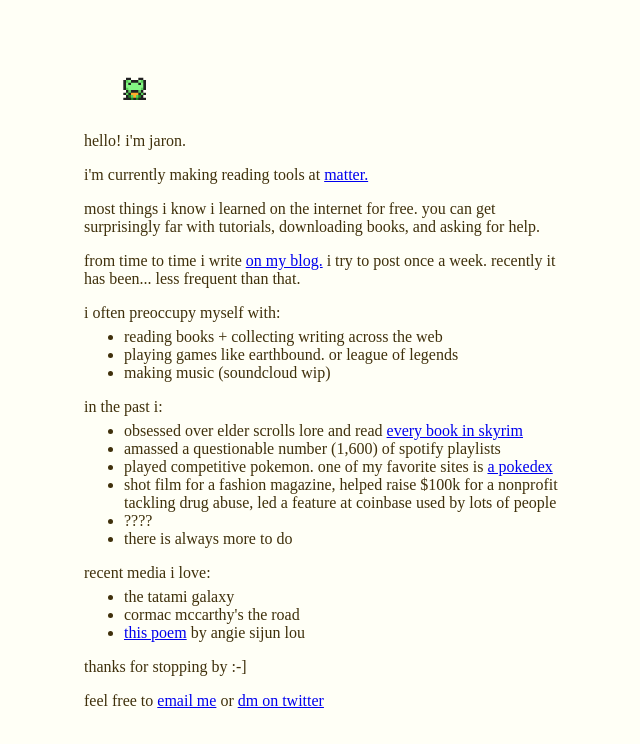
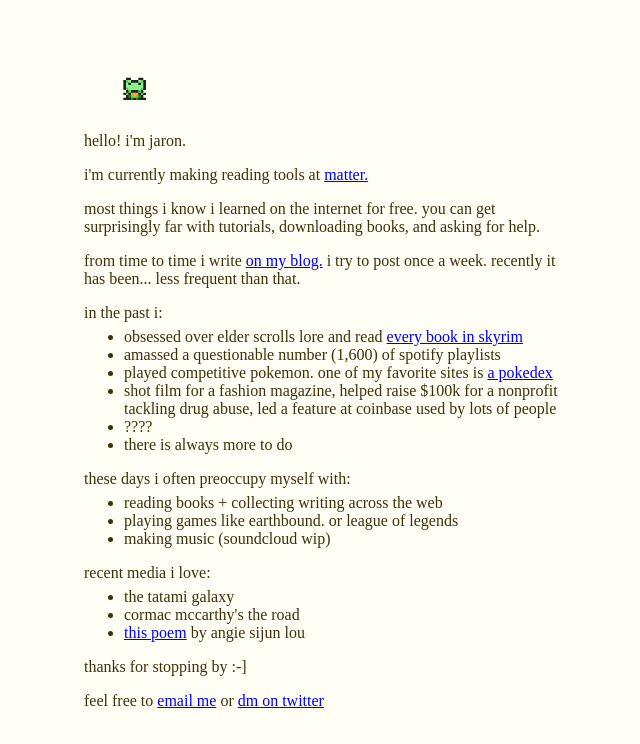
Before and after one commit to jfabular/jfabular.github.io, a plain HTML site: page index.html in a window 1280 px wide. Shown: the whole page, without its empty margins (316-956 px from the left). Drawn offline with Linux system fonts and the light colour scheme.

Commit message:
Moved copy around again

```diff
--- a/index.html
+++ b/index.html
@@ -16,12 +16,6 @@
         <p>most things i know i learned on the internet for free.
             you can get surprisingly far with tutorials, downloading books, and asking for help.</p>
         <p>from time to time i write <a href="https://wayhome.substack.com/" target="_blank">on my blog.</a> i try to post once a week. recently it has been... less frequent than that.</p>
-        <p>i often preoccupy myself with:</p>
-        <ul>
-            <li>reading books + collecting writing across the web</li>
-            <li>playing games like earthbound. or league of legends</li>
-            <li>making music (soundcloud wip)</li>
-        </ul>
         <p>in the past i:</p>
         <ul>
             <li>obsessed over elder scrolls lore and read <a href="https://www.imperial-library.info/books/tes5%3Askyrim/by-category" target="_blank">every book in skyrim</a></li>
@@ -30,6 +24,12 @@
             <li>shot film for a fashion magazine, helped raise $100k for a nonprofit tackling drug abuse, led a feature at coinbase used by lots of people</li>
             <li>????</li>
             <li>there is always more to do</li>
+        </ul>
+        <p>these days i often preoccupy myself with:</p>
+        <ul>
+            <li>reading books + collecting writing across the web</li>
+            <li>playing games like earthbound. or league of legends</li>
+            <li>making music (soundcloud wip)</li>
         </ul>
         <p>recent media i love:</p>
         <ul>
```
